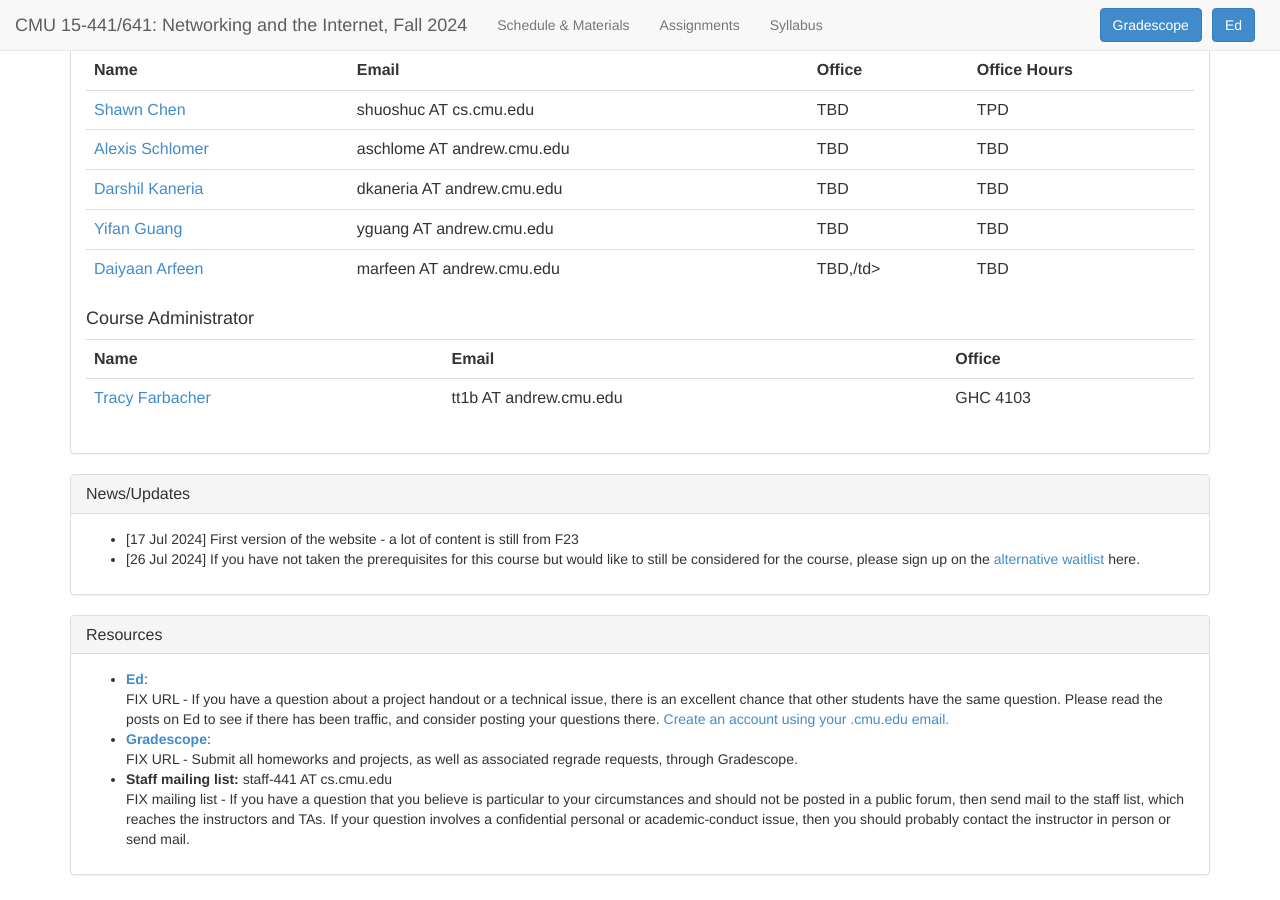
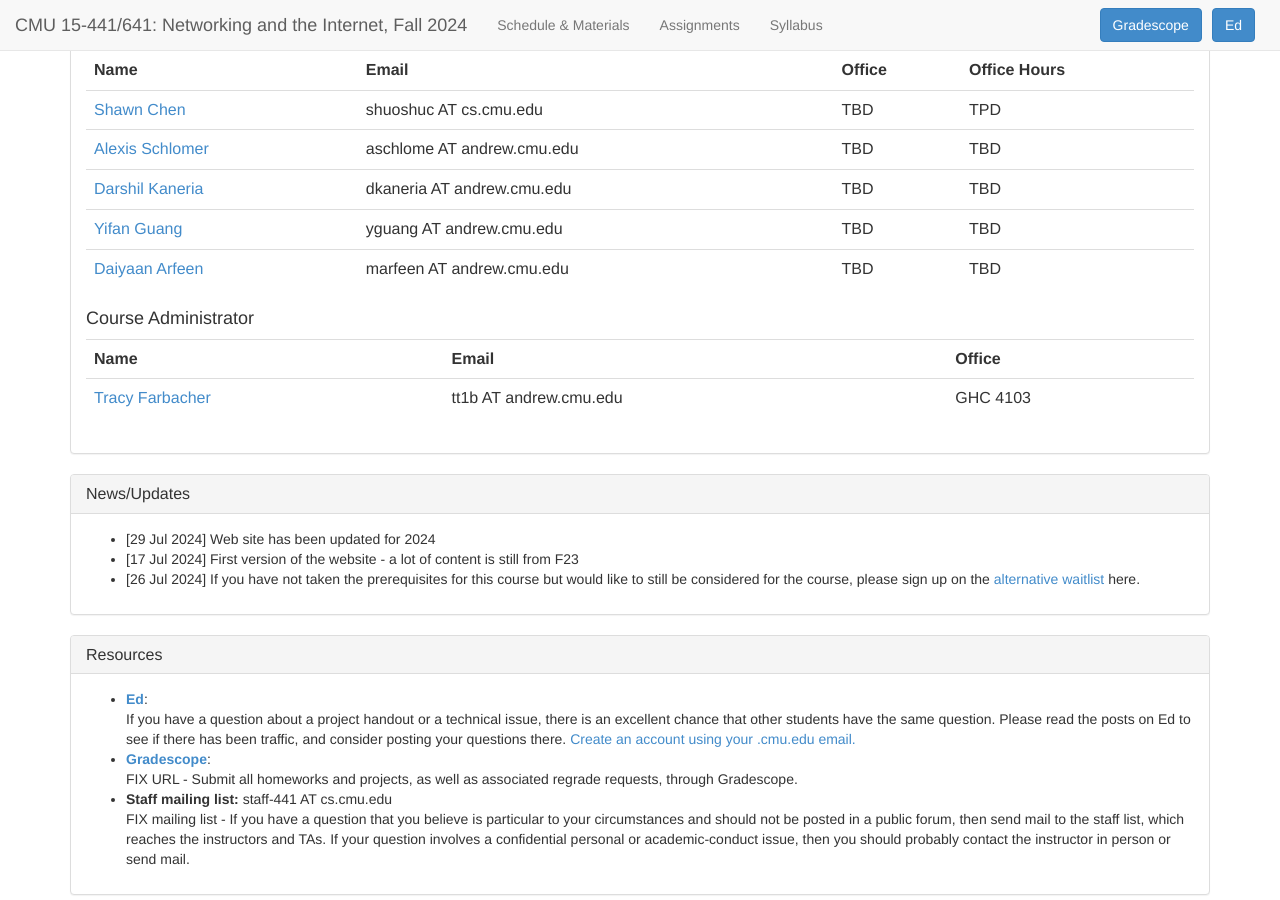
Before and after one commit to psteenkiste/psteenkiste.github.io, a Jekyll site: the page built from nets-fa24/index.html, in a window 1280 px wide and 900 px high, scrolled down 815 px. Built offline with Jekyll 4.4.1, drawn with Linux system fonts in a browser that asks for light colours.

Commit message:
fixes
clean up

```diff
--- a/nets-fa24/index.html
+++ b/nets-fa24/index.html
@@ -38,12 +38,12 @@
       <!-- Collect the nav links, forms, and other content for toggling -->
       <div class="collapse navbar-collapse navbar-ex1-collapse">
         <ul class="nav navbar-nav">
-          <li><a href="schedule.html">Schedule & Materials</a></li>
-          <li><a href="assignments.html">Assignments</a></li>
+          <li><a href="https://docs.google.com/spreadsheets/d/1Ld3gxEjB1QILGkbUv8VFvxP-cxXibSt4/edit?gid=1227911824#gid=1227911824&range=A1:G56">Schedule & Materials</a></li>
+          <li><a href="https://docs.google.com/spreadsheets/d/1_RRJCFaKYc5DkB6x-aUlcE50OhxhGpYB/edit?gid=1526032210#gid=1526032210&range=A1:C28">Assignments</a></li>
 <!--          <li><a href="calendar.html">Calendar</a></li>   -->
           <li><a href="https://docs.google.com/document/d/1Dm4nOShA2uVFiK1z0YjneejLIkZs9PaK/edit?usp=sharing&ouid=103902025006857726908&rtpof=true&sd=true">Syllabus</a></li>
         </ul>
-        <a href="https://edstem.org/us/courses/24770/"><button type="button" class="btn btn-primary navbar-btn navbar-right" style="margin-right:10px">Ed</button></a>
+        <a href="https://edstem.org/us/dashboard"><button type="button" class="btn btn-primary navbar-btn navbar-right" style="margin-right:10px">Ed</button></a>
         <a href="https://www.gradescope.com/courses/431966"><button type="button" class="btn btn-primary navbar-btn navbar-right" style="margin-right:10px">Gradescope</button></a>
       </div><!-- /.navbar-collapse -->
     </nav>
@@ -172,7 +172,7 @@
       <tr>
         <td><a href="csd.cmu.edu/people/doctoral-student/daiyaan-arfeen">Daiyaan Arfeen</a></td>
         <td><span class="email">marfeen AT andrew.cmu.edu</span></td>
-        <td>TBD,/td>
+        <td>TBD</td>
         <td>TBD</td>
       </tr>
 
@@ -197,6 +197,7 @@
   </div>
   <div class="panel-body">
         <ul>
+	<li>[29 Jul 2024] Web site has been updated for 2024 </li>
 
           <li>[17 Jul 2024] First version of the website - a lot of content is still from F23 </li>
 
@@ -210,7 +211,7 @@
   <div class="panel-body">
         <ul>
         <li><b><a href="https://edstem.org/">Ed</a></b>: <br />
-        FIX URL - If you have a question about a project handout or a technical
+        If you have a question about a project handout or a technical
         issue, there is an excellent chance that other students have
         the same question.  Please read the posts on Ed to see if there
         has been traffic, and consider posting your questions there.
```
